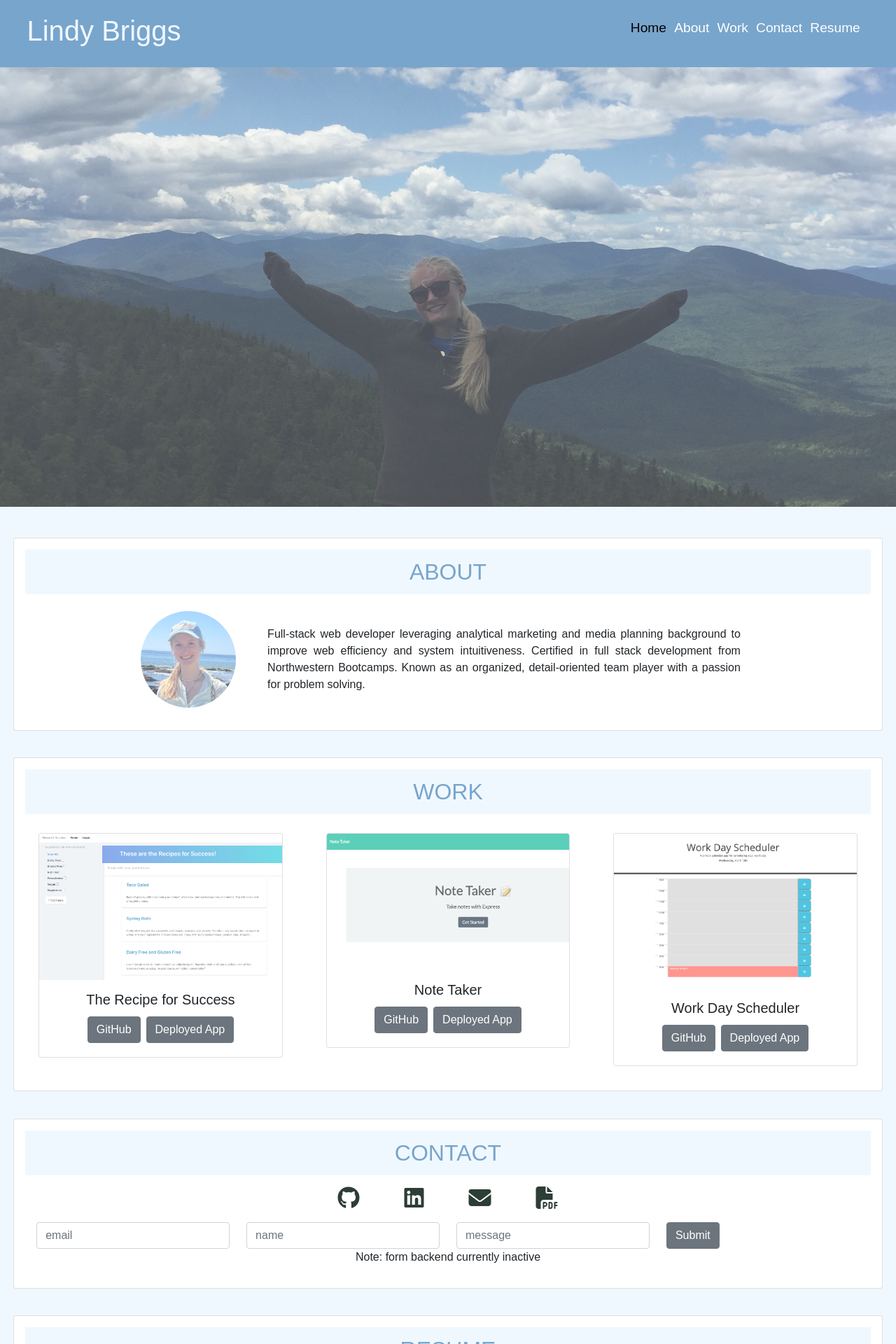
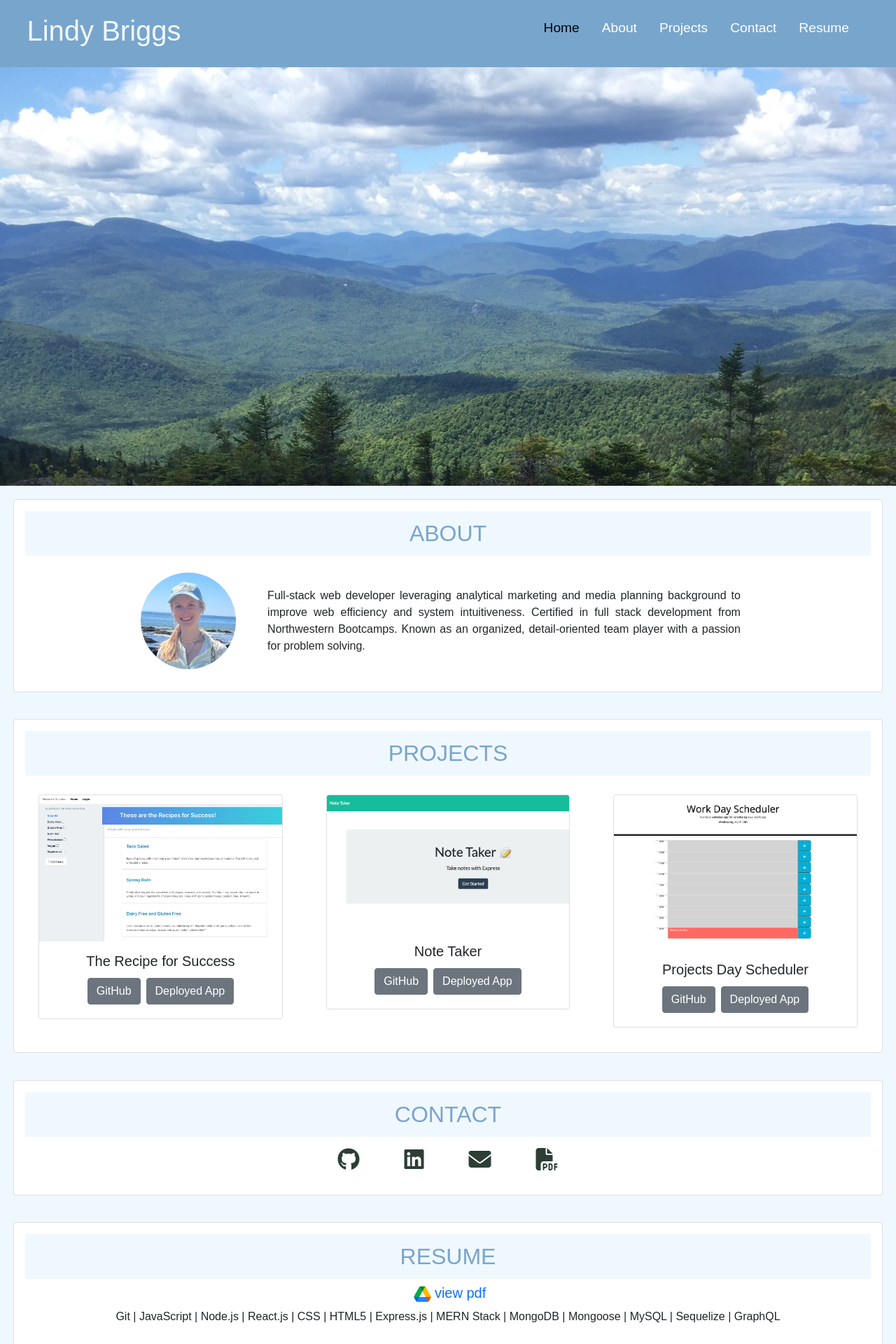
Before and after one commit to lindybriggs/Portfolio, a React (Create React App) app in the folder portfolio/: page / in a window 1280 px wide. Shown: the top 1920 px of the page at 70% size. Built offline with nearby package versions, Linux system fonts and the light colour scheme.

Commit message:
updated main photo and some nav stuff

```diff
--- a/portfolio/src/App.js
+++ b/portfolio/src/App.js
@@ -3,11 +3,12 @@ import React, { useState } from 'react';
 import Navbarr from './Components/Navbar'
 import Nav from './Components/Nav';
 import About from './Components/About';
-import Work from './Components/Work';
+import Projects from './Components/Projects';
 import Contact from './Components/Contact';
 import Resume from './Components/Resume';
 import Footer from './Components/Footer'
 import selfPhoto from './Images/self-photo.jpg'
+import bigPic from './Images/mountains.JPG'
 
 export default function App() {
 
@@ -22,8 +23,8 @@ export default function App() {
     if (currentPage === 'About') {
       return <About />;
     }
-    if (currentPage === 'Work') {
-      return <Work />;
+    if (currentPage === 'Projects') {
+      return <Projects />;
     }
     if (currentPage === 'Contact') {
       return <Contact />;
@@ -34,7 +35,7 @@ export default function App() {
   const handlePageChange = (page) => setCurrentPage(page);
 
   return (
-    <div id="column" className='row'>
+    <div id="column" >
 
       <header id="Home">
         <h1>Lindy Briggs</h1>
@@ -42,13 +43,14 @@ export default function App() {
         <Nav currentPage={currentPage} handlePageChange={handlePageChange} ></Nav>
       </header>
 
-      <section >
+      {/* <section >
         <img src={selfPhoto} alt="self" className="mainImage"/>
-      </section>
+      </section> */}
+      <img src={bigPic} className="img-fluid" alt="Responsive image"></img>
 
       <main id="all" className='col-12'>
         <About></About>
-        <Work></Work>
+        <Projects></Projects>
         <Contact></Contact>
         <Resume></Resume>
       </main>
--- a/portfolio/src/Components/Contact.js
+++ b/portfolio/src/Components/Contact.js
@@ -63,14 +63,13 @@ export default function Contact() {
                             <i class="fas fa-envelope fa-2x" aria-hidden="true"></i>
                         </a></p>
                     <p className="space d-inline">
-                        <a style={styles} target="_blank" rel="noopener noreferrer" href="https://drive.google.com/file/d/1b-LsVq1alS6q4p9Jo7JQcQMyMVoedzOl/view?usp=sharing">
+                        <a style={styles} target="_blank" rel="noopener noreferrer" href="https://drive.google.com/file/d/17ircoVqvQXj4jCHsTpzbqCfAqwMjQ07D/view?usp=sharing">
                             <i class="fas fa-file-pdf fa-2x" aria-hidden="true"></i>
                         </a></p>
 
                 </section>
 
-                {/* <div className="container"> */}
-                    <form className="form row justify-content-center mx-1">
+                    {/* <form className="form row justify-content-center mx-1">
                         <div className="col-sm-8 col-md-3">
                             <input
                                 value={email}
@@ -106,12 +105,11 @@ export default function Contact() {
                         </div>
                     </form>
                     <p className="text-center">Note: form backend currently inactive</p>
-                {/* </div> */}
                 {errorMessage && (
                     <div>
                         <p className="error-text">{errorMessage}</p>
                     </div>
-                )}
+                )} */}
             </div>
         </section>
     )
--- a/portfolio/src/Components/Nav.js
+++ b/portfolio/src/Components/Nav.js
@@ -13,20 +13,20 @@ export default function Nav({ currentPage, handlePageChange }) {
     return (
         // className="navbar sticky-top"
         <nav>
-            <ul>
-                <li>
+            <ul id="ignorePadding">
+                <li >
                     <a href="#Home" onClick={() => handlePageChange('Home')} style={currentPage === 'Home' ? active : inactive}>Home</a>
                 </li>
-                <li>
+                <li >
                     <a href="#About" onClick={() => handlePageChange('About')} style={currentPage === 'About' ? active : inactive}>About</a>
                 </li>
-                <li>
-                    <a href="#Work" onClick={() => handlePageChange('Work')} style={currentPage === 'Work' ? active : inactive}>Work</a>
+                <li >
+                    <a href="#Projects" onClick={() => handlePageChange('Projects')} style={currentPage === 'Projects' ? active : inactive}>Projects</a>
                 </li>
-                <li>
+                <li >
                     <a href="#Contact" onClick={() => handlePageChange('Contact')} style={currentPage === 'Contact' ? active : inactive}>Contact</a>
                 </li>
-                <li>
+                <li >
                     <a href="#Resume" onClick={() => handlePageChange('Resume')} style={currentPage === 'Resume' ? active : inactive}>Resume</a>
                 </li>
             </ul>
--- a/portfolio/src/Components/Work.js
+++ b/portfolio/src/Components/Projects.js
@@ -3,11 +3,11 @@ import recipePhoto from '../Images/recipe4success.png'
 import noteTakerPhoto from '../Images/noteTaker.png'
 import schedulerPhoto from '../Images/scheduler.png'
 
-export default function Work() {
+export default function Projects() {
     return (
         <section className="card">
             <div className='card-body'>
-            <h2 id="Work" className="card-title text-center lh-lg">WORK</h2>
+            <h2 id="Projects" className="card-title text-center lh-lg">PROJECTS</h2>
 
             <section className="row justify-content-center">
 
@@ -35,9 +35,9 @@ export default function Work() {
 
                 <div className="col-sm-10 col-md-4">
                     <div className="card text-center" >
-                        <img src={schedulerPhoto} className="card-img-top" alt="work day scheduler home page" />
+                        <img src={schedulerPhoto} className="card-img-top" alt="projects day scheduler home page" />
                         <div className="card-body align-content-center">
-                            <h5 className="card-title text-center">Work Day Scheduler</h5>
+                            <h5 className="card-title text-center">Projects Day Scheduler</h5>
                             <a href="https://github.com/lindybriggs/hw5-scheduler" className="btn btn-secondary m-1">GitHub</a>
                             <a href="https://lindybriggs.github.io/hw5-scheduler/" className="btn btn-secondary m-1">Deployed App</a>
                         </div>
--- a/portfolio/src/Components/Resume.js
+++ b/portfolio/src/Components/Resume.js
@@ -7,9 +7,9 @@ export default function Resume() {
             <div className='card-body'>
                 <h2 id="Resume" className="card-title text-center lh-lg">RESUME</h2>
                 <section>
-                    <h5 className="text-center" ><img style={{ maxWidth: "2.2rem" }} src={driveLogo} alt="google drive logo"></img><a style={{ textDecoration: 'none' }} href="https://drive.google.com/file/d/1b-LsVq1alS6q4p9Jo7JQcQMyMVoedzOl/view?usp=sharing">view pdf</a></h5>
+                    <h5 className="text-center" ><img style={{ maxWidth: "2.2rem" }} src={driveLogo} alt="google drive logo"></img><a style={{ textDecoration: 'none' }} target="_blank" rel="noopener noreferrer" href="https://drive.google.com/file/d/17ircoVqvQXj4jCHsTpzbqCfAqwMjQ07D/view?usp=sharing">view pdf</a></h5>
                     {/* <h4>Developer Proficiencies</h4> */}
-                    <p className="text-center"> Git | JavaScript | Node.js | React.js | CSS | HTML5 | Express.js | MERN Stack | MongoDB | Mongoose | MySQL | Sequelize</p>
+                    <p className="text-center"> Git | JavaScript | Node.js | React.js | CSS | HTML5 | Express.js | MERN Stack | MongoDB | Mongoose | MySQL | Sequelize | GraphQL </p>
                 </section>
             </div>
         </section>
--- a/portfolio/src/style.css
+++ b/portfolio/src/style.css
@@ -25,6 +25,15 @@ nav ul {
     align-items: flex-end;
     min-width: 360px;
     list-style: none;
+}
+
+nav ul li {
+    margin-left: 1rem;
+    margin-right: 1rem;
+}
+
+#ignorePadding {
+    padding-left: 0;
 }
 
 h1,
@@ -147,9 +156,9 @@ h3 {
     opacity: 1;
 }
 
-img {
+/* img {
     opacity: 0.7;
-}
+} */
 
 .logo {
     min-width: 1rem;
@@ -192,6 +201,12 @@ img {
         max-width: fit-content;
     }
 
+    nav ul li {
+        margin-left: 0.2rem;
+        margin-right: 0.2rem;
+        padding: 0;
+    }
+
     /* .form {
         max-width: fit-content;
     } */
```
Also changed, not shown: portfolio/src/Images/mountains.JPG (added).
